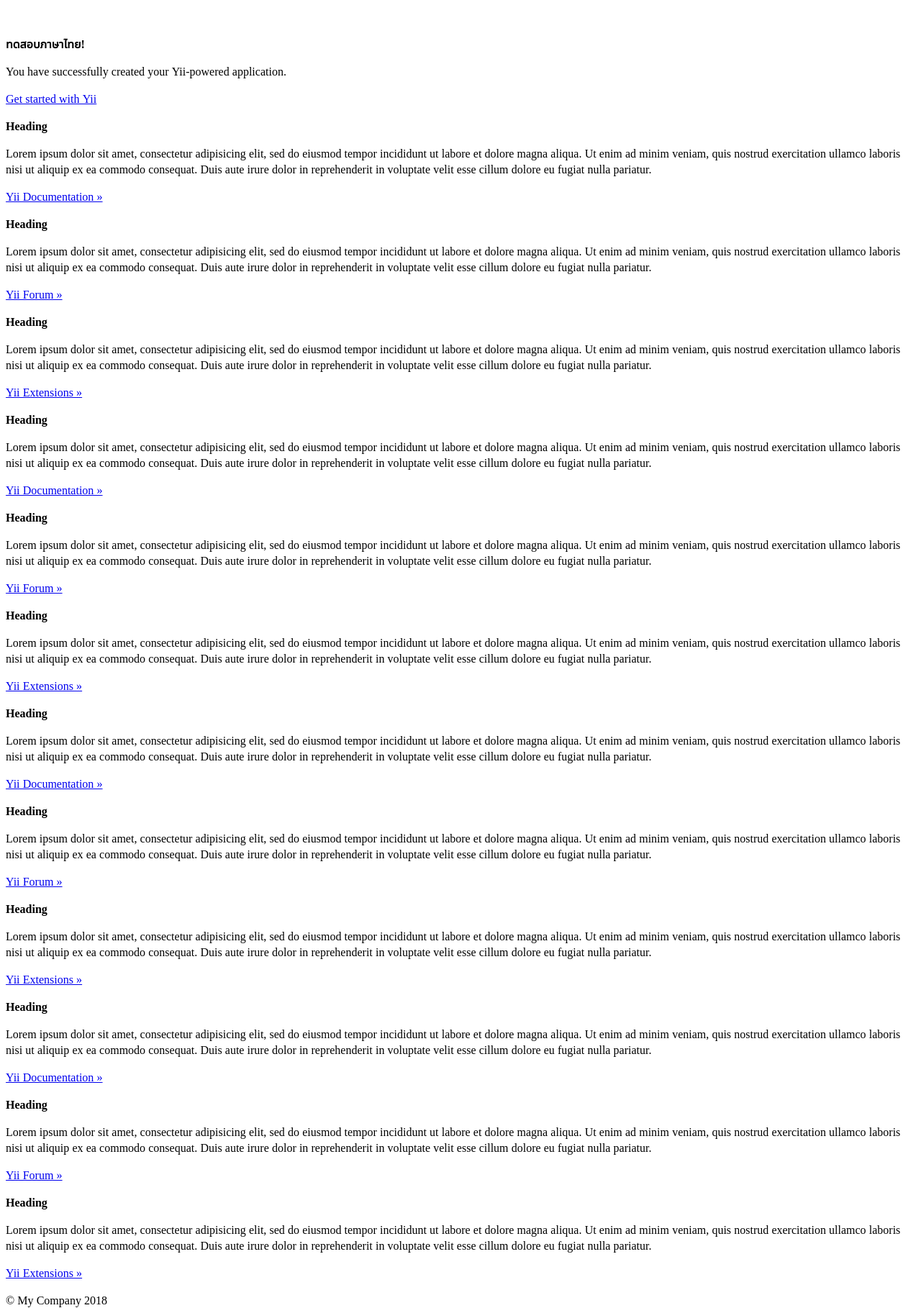
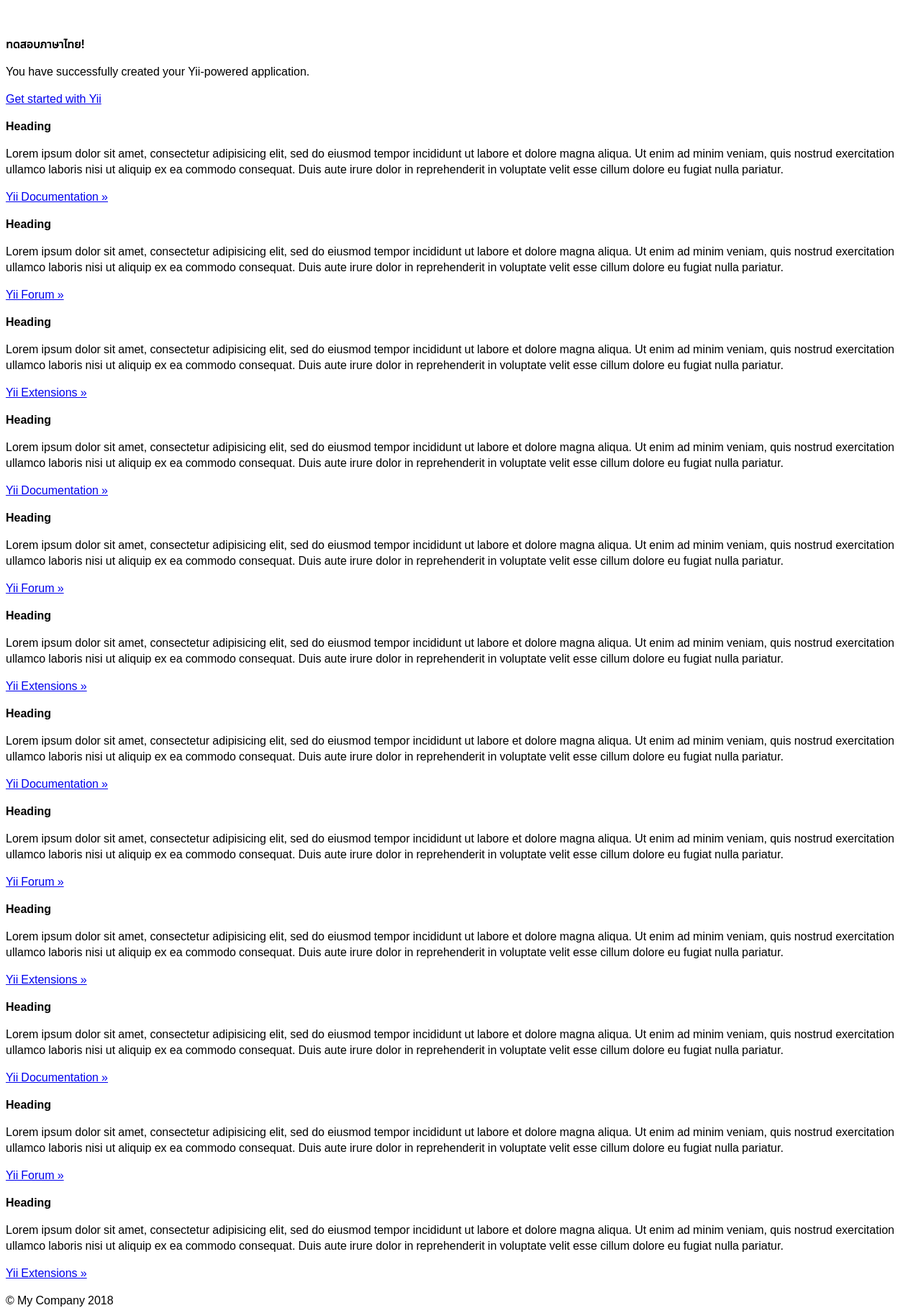
Before and after one commit to kongvut/yii2-basic-adminlte3, a Yii app: template views/site/index.php in a window 1280 px wide. Shown: the whole page at 72% size. Run offline with PHP 8.4 and a stand-in for Yii, Linux system fonts and the light colour scheme; the template is opened without the code that fills it, so the values that code supplies are empty; some libraries are stand-ins or nearby versions.

Commit message:
fix font sans-serif;

```diff
--- a/web/css/site.css
+++ b/web/css/site.css
@@ -8,7 +8,7 @@ body {
 }
 
 * {
-    font-family: Noto Sans Thai UI;
+    font-family: "Noto Sans Thai UI", sans-serif;
     font-size: 16px;
 }
 
```
